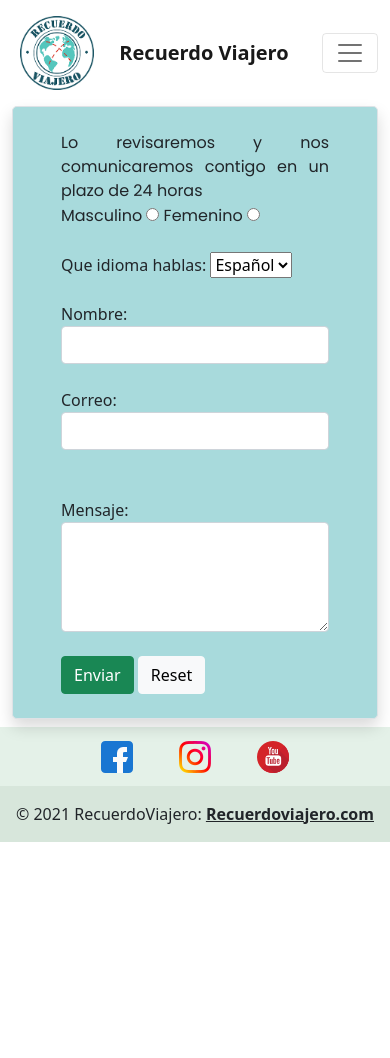
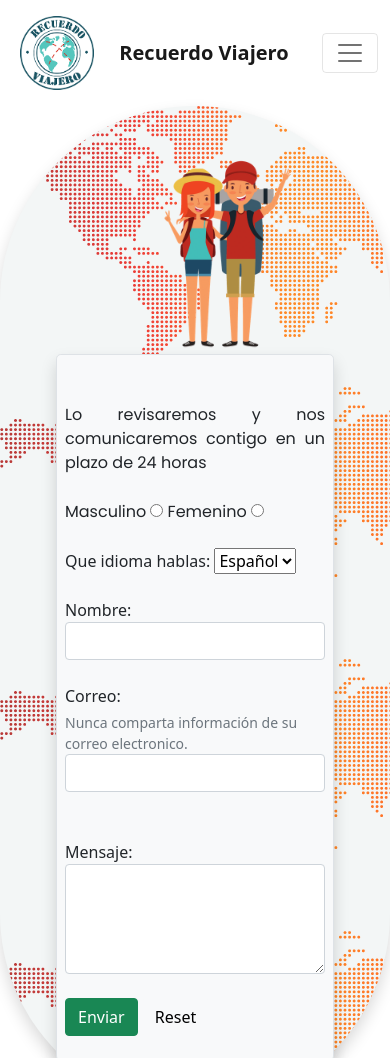
Before and after one commit to owakester/proyecto, a website: page pages/contacto.html in a window 390 px wide. Shown: the top 1058 px of the page. Before the commit the page ends 844 px from the top, so only its background shows below. Drawn offline with nearby package versions, Linux system fonts and the light colour scheme; files that its build step writes are made by us from their sources.

Commit message:
responsive hacer

```diff
--- a/pages/contacto.html
+++ b/pages/contacto.html
@@ -61,19 +61,24 @@
     </header>
 
 
-    <section class="container-fluid">
+    <section style="background-color: rgb(243, 246, 246);" class="container-md p-5 rounded-pill shadow mapaMapundi ">
 
         <div class="row align-items-center">
 
-            <div class="col-md-4"></div>
 
-            <div class="bgContact col border rounded-3 shadow p-4  px-5">
+            <div class=" col col-md-5 col-sm-5  mx-2  ">
+                <img class="float-end imgViajero " src="../images/viajeros.png" alt="">
+            </div>
+
+
+            <div class="bgContact col col-md-5  col-sm-5  mx-2 border rounded-3 shadow py-4  px-2">
                 <form action="/action_page.php">
 
-
+<br>
                     <p class="text-justify">Lo revisaremos y nos comunicaremos contigo en un plazo de 24 horas </p>
 
                     <label>
+                        <br>
                         <span>Masculino</span>
                         <input type="radio" value="1" name="radio">
                         <span>Femenino</span>
@@ -92,7 +97,8 @@
 
                     <label for="fname">Nombre:</label><br>
                     <input class="form-control" type="text" id="fname" name="fname" value=""><br>
-                    <label for="mail">Correo:</label><br>
+                    <label for="mail">Correo:</label>
+                    <div id="emailHelp" class="form-text">Nunca comparta información de su correo electronico.</div>
                     <input class="form-control" type="email" id="mail" name="mail" value=""><br><br>
                     <label for="mensaje">Mensaje:</label><br>
                     <textarea class="form-control" name="asunto" rows="4" cols="50"></textarea>
@@ -102,7 +108,7 @@
 
                 </form>
             </div>
-            <div class="col-md-4"></div>
+
 
 
 
@@ -115,7 +121,7 @@
     <!-- Footer con redes sociales -->
     <footer>
 
-        <div class="mt-2">
+        <div class="mt-4">
 
             <footer class="text-center text-white" style="background-color:#E4F1E8;">
                 <!-- redes sociales -->
--- a/scss/mediaq.scss
+++ b/scss/mediaq.scss
@@ -49,6 +49,14 @@ $cparrafo:#2a9d8f;
     font-size:smaller;
     }
 
+  .imgViajero{
+  height: 200px;
+  }
+
+
+
+
+
 
   }
   /* tablet */
@@ -83,10 +91,15 @@ $cparrafo:#2a9d8f;
           font-size:medium;
           }
 
+          .imgViajero{
+            height: 300px;
+            }
+
+
   }
 
 
-
+  /* pantallas grandes */
 
   @media only screen
      and (min-width : 1200px) {
@@ -115,4 +128,9 @@ $cparrafo:#2a9d8f;
             color: $cparrafo;
          }
 
+         .imgViajero{
+          height: 400px;
+          }
+
+
   }
--- a/scss/origen.scss
+++ b/scss/origen.scss
@@ -120,8 +120,16 @@ a {
 
 /* contacto */
 .bgContact{
-  background-color:#a8dadc;
+  background-color:#f8f9fa;
+
+
 }
+
+.mapaMapundi{
+  background-image: url(/images/mapamundi.png);
+}
+
+
 
 
 /* mapa responsive */
```
Also changed, not shown: css/style.css, images/mapamundi.png (added).
